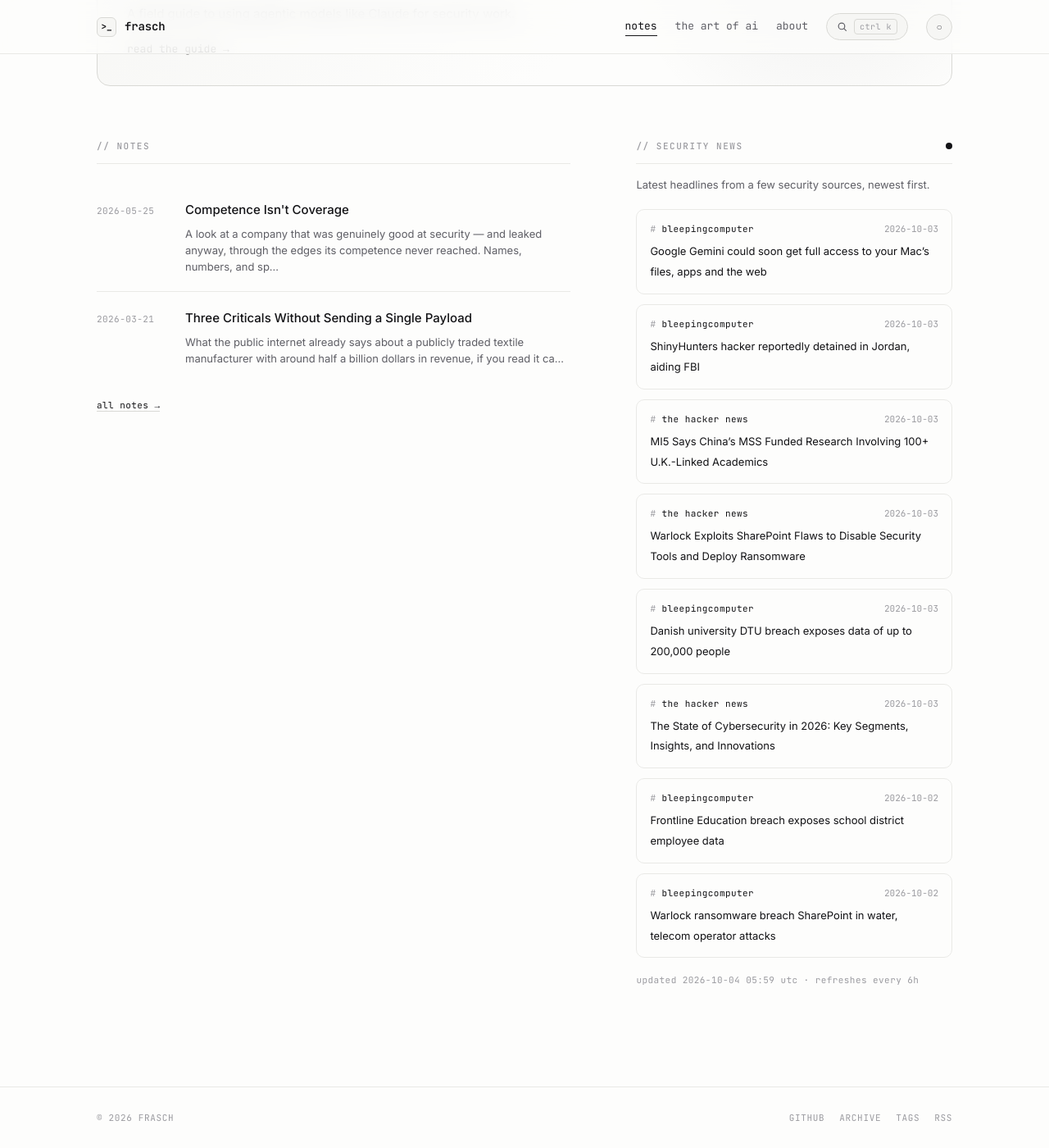
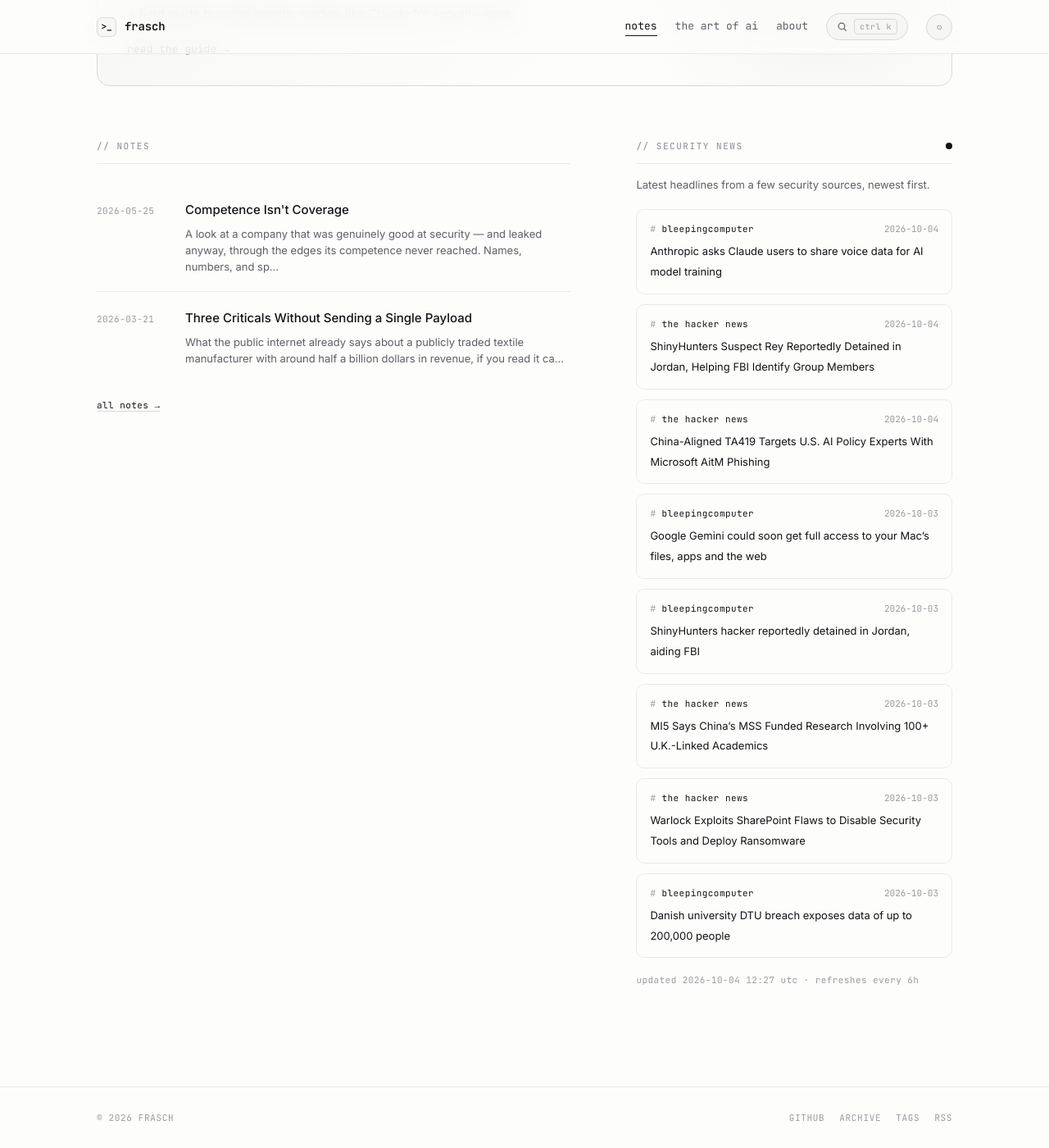
Before and after one commit to whoisfrasch/frasch, a Jekyll site: the page built from index.html, in a window 1280 px wide and 1400 px high, scrolled down 615 px. Shown: the whole window at 82% size. Built offline with Jekyll 4.4.1, drawn with Linux system fonts in a browser that asks for light colours.

Commit message:
Refresh security news feed

```diff
--- a/_data/news.json
+++ b/_data/news.json
@@ -1,6 +1,24 @@
 {
-  "updated": "2026-10-04T05:59:11Z",
+  "updated": "2026-10-04T12:27:03Z",
   "items": [
+    {
+      "source": "bleepingcomputer",
+      "title": "Anthropic asks Claude users to share voice data for AI model training",
+      "link": "https://www.bleepingcomputer.com/news/artificial-intelligence/anthropic-asks-claude-users-to-share-voice-data-for-ai-model-training/",
+      "date": "2026-10-04T10:53:21Z"
+    },
+    {
+      "source": "the hacker news",
+      "title": "ShinyHunters Suspect Rey Reportedly Detained in Jordan, Helping FBI Identify Group Members",
+      "link": "https://thehackernews.com/2026/10/shinyhunters-suspect-rey-reportedly.html",
+      "date": "2026-10-04T07:22:05Z"
+    },
+    {
+      "source": "the hacker news",
+      "title": "China-Aligned TA419 Targets U.S. AI Policy Experts With Microsoft AitM Phishing",
+      "link": "https://thehackernews.com/2026/10/china-aligned-ta419-targets-us-ai.html",
+      "date": "2026-10-04T07:20:32Z"
+    },
     {
       "source": "bleepingcomputer",
       "title": "Google Gemini could soon get full access to your Mac’s files, apps and the web",
@@ -30,24 +48,6 @@
       "title": "Danish university DTU breach exposes data of up to 200,000 people",
       "link": "https://www.bleepingcomputer.com/news/security/danish-university-dtu-breach-exposes-data-of-up-to-200-000-people/",
       "date": "2026-10-03T14:35:20Z"
-    },
-    {
-      "source": "the hacker news",
-      "title": "The State of Cybersecurity in 2026: Key Segments, Insights, and Innovations",
-      "link": "https://thehackernews.com/2026/10/the-state-of-cybersecurity-in-2026key.html",
-      "date": "2026-10-03T11:00:00Z"
-    },
-    {
-      "source": "bleepingcomputer",
-      "title": "Frontline Education breach exposes school district employee data",
-      "link": "https://www.bleepingcomputer.com/news/security/frontline-education-data-breach-impacts-school-district-employees/",
-      "date": "2026-10-02T19:01:40Z"
-    },
-    {
-      "source": "bleepingcomputer",
-      "title": "Warlock ransomware breach SharePoint in water, telecom operator attacks",
-      "link": "https://www.bleepingcomputer.com/news/security/warlock-ransomware-breach-sharepoint-in-water-telecom-operator-attacks/",
-      "date": "2026-10-02T18:33:01Z"
     }
   ]
 }
```
